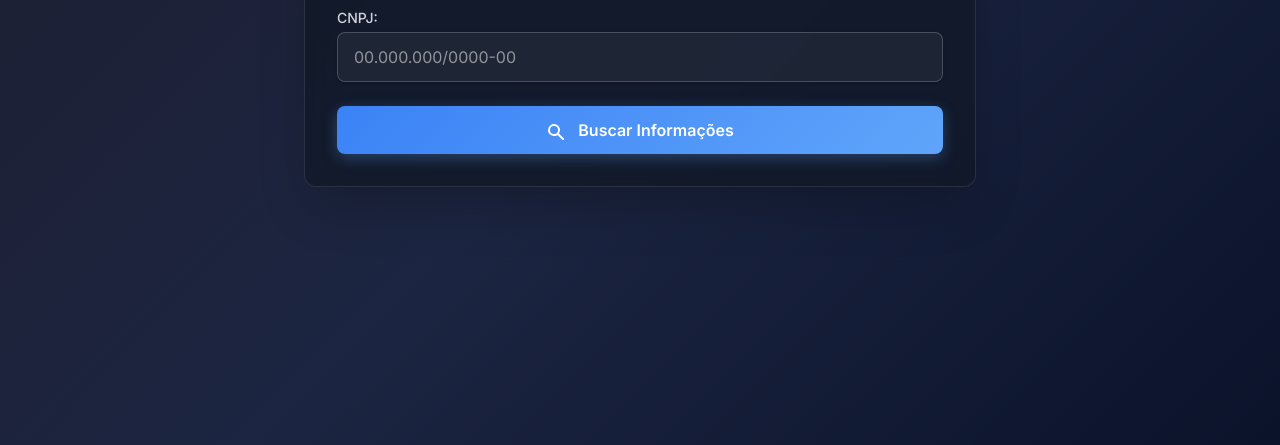
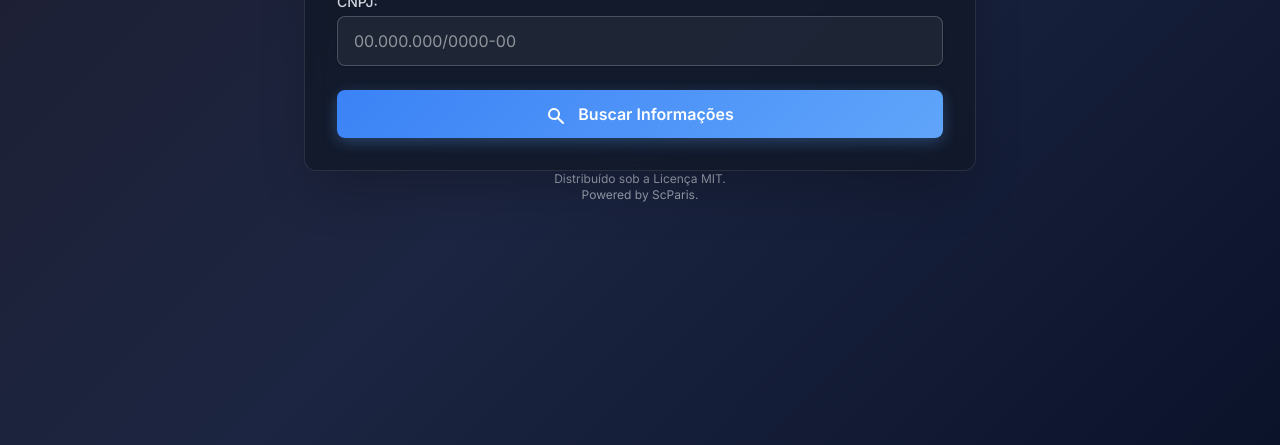
Before and after one commit to ScParis/cnpj-search-app, a website: page index.html in a window 1280 px wide. Shown: the part 355-800 px from the top of the page. Drawn offline with Linux system fonts and the light colour scheme.

Commit message:
feat: Add footer with license and author links

```diff
--- a/index.html
+++ b/index.html
@@ -46,5 +46,14 @@
 
     <script src="script.js" defer></script>
 
+    <footer class="text-center text-xs text-gray-400 mt-12 pb-4">
+        <p>
+            Distribuído sob a <a href="LICENSE" target="_blank" rel="noopener noreferrer" class="hover:text-gray-200 underline">Licença MIT</a>.
+        </p>
+        <p>
+            Powered by <a href="https://github.com/ScParis" target="_blank" rel="noopener noreferrer" class="hover:text-gray-200 underline">ScParis</a>.
+        </p>
+    </footer>
+
 </body>
 </html>
```
